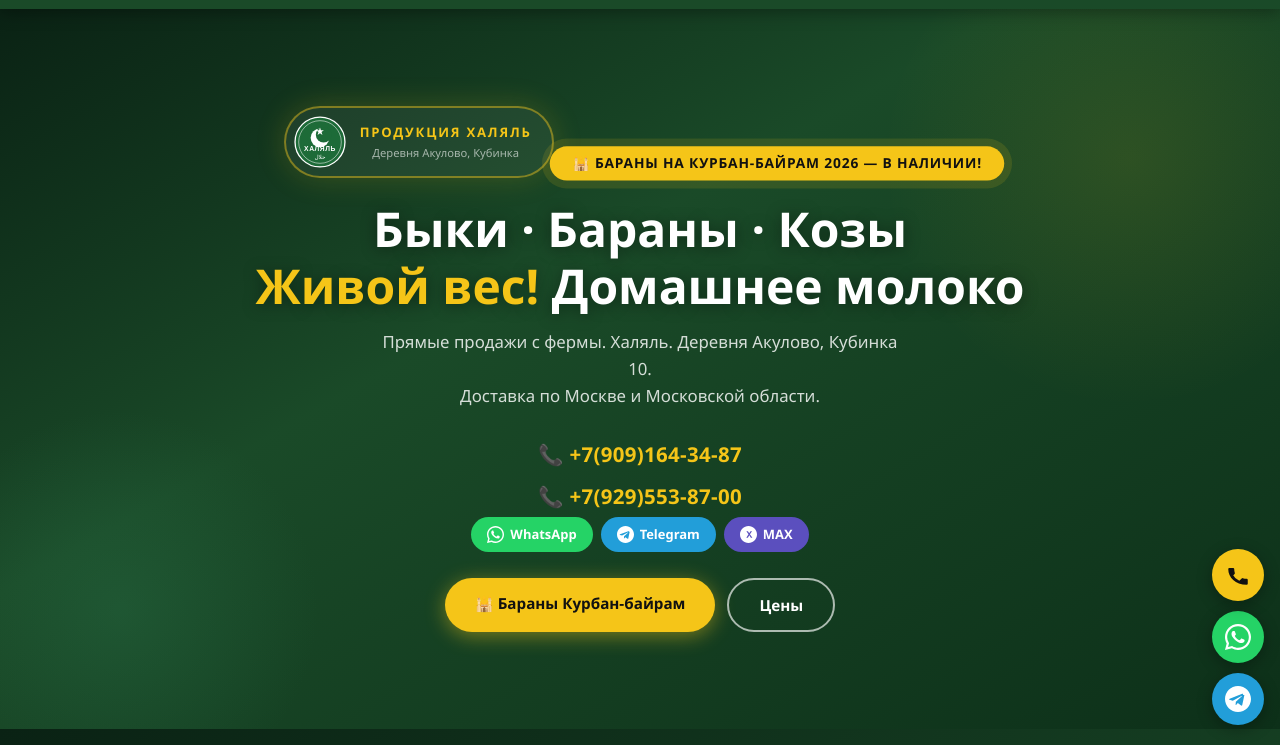
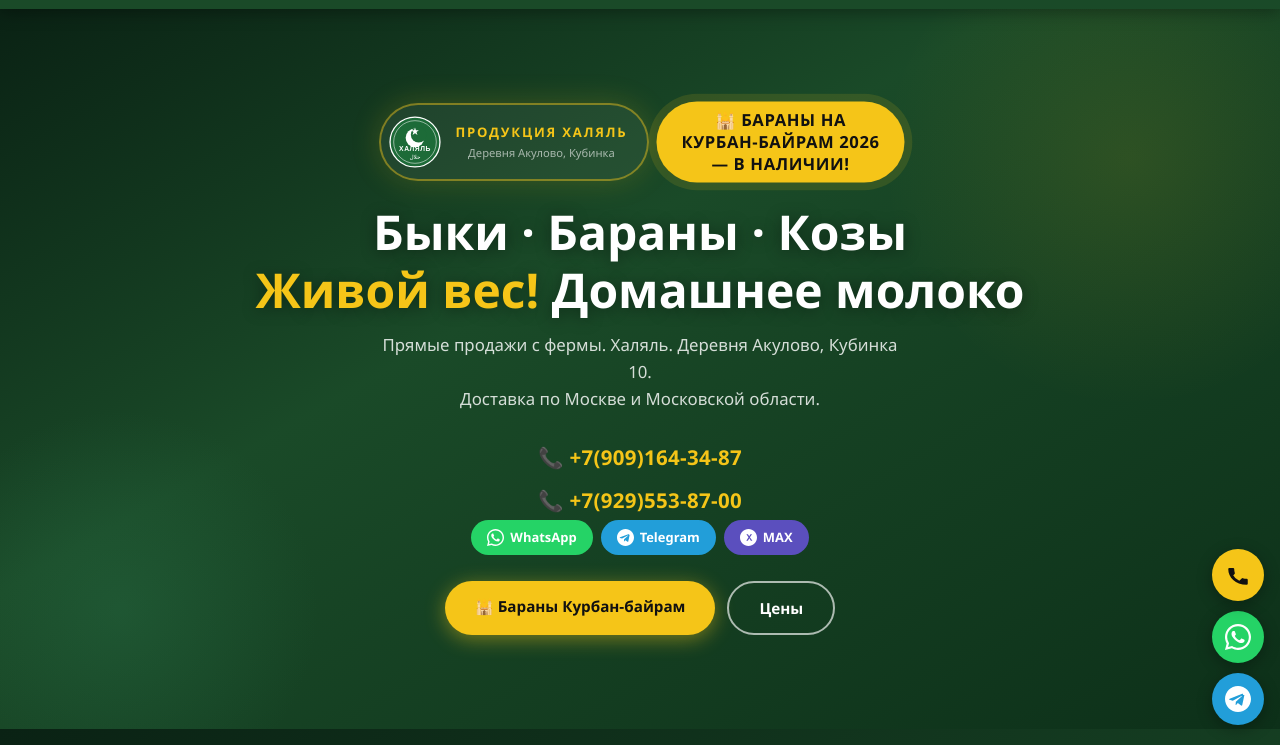
Before and after one commit to 88Group/akulovo-halal, a plain HTML site: page index.html in a window 1280 px wide. Shown: the part 55-800 px from the top of the page. Drawn offline with Linux system fonts and the light colour scheme.

Commit message:
Hero: kurban tag same height as halal block, side-by-side row

```diff
--- a/index.html
+++ b/index.html
@@ -134,14 +134,18 @@
     }
     .hero-content { max-width: 780px; position: relative; z-index: 1; }
 
-    /* Big halal block in hero */
+    /* Hero top row: halal + kurban side by side */
+    .hero-top-row {
+      display: flex; align-items: stretch; justify-content: center;
+      gap: 12px; flex-wrap: wrap; margin-bottom: 22px;
+    }
     .hero-halal-block {
       display: inline-flex; align-items: center; gap: 14px;
       background: rgba(255,255,255,.06);
       border: 2px solid rgba(245,197,24,.45);
       border-radius: 60px; padding: 8px 20px 8px 8px;
-      margin-bottom: 22px;
       box-shadow: 0 0 30px rgba(245,197,24,.18);
+      flex-shrink: 0;
     }
     .hero-halal-block .htxt {
       color: var(--gold2); font-size: .82rem; font-weight: 900;
@@ -150,11 +154,12 @@
     .hero-halal-block .hsub { color: rgba(255,255,255,.6); font-size: .7rem; margin-top: 1px; }
 
     .kurban-tag {
-      display: inline-block; margin-bottom: 18px;
+      display: flex; align-items: center; justify-content: center;
       background: var(--gold2); color: var(--dark);
-      font-size: .83rem; font-weight: 900; letter-spacing: .8px;
-      text-transform: uppercase; padding: 6px 22px; border-radius: 30px;
+      font-size: 1rem; font-weight: 900; letter-spacing: .6px;
+      text-transform: uppercase; padding: 8px 24px; border-radius: 60px;
       animation: pulse 2.5s ease-in-out infinite;
+      text-align: center; line-height: 1.3;
     }
     @keyframes pulse {
       0%,100%{ transform:scale(1); box-shadow:0 0 0 0 rgba(245,197,24,.5); }
@@ -514,7 +519,8 @@
 <section id="hero">
   <div class="hero-content">
 
-    <!-- Halal badge block -->
+    <!-- Top row: Halal + Kurban tag side by side, same height -->
+    <div class="hero-top-row">
     <div class="hero-halal-block">
       <svg width="52" height="52" viewBox="0 0 100 100" xmlns="http://www.w3.org/2000/svg" aria-label="Халяль">
   <circle cx="50" cy="50" r="48" fill="#1d6b38"/>
@@ -536,7 +542,8 @@
       </div>
     </div>
 
-    <div class="kurban-tag">🕌 Бараны на Курбан-байрам 2026 — в наличии!</div>
+    <div class="kurban-tag">🕌 Бараны на<br>Курбан-байрам 2026<br>— в наличии!</div>
+    </div><!-- /hero-top-row -->
 
     <h1>
       Быки · Бараны · Козы<br>
```
